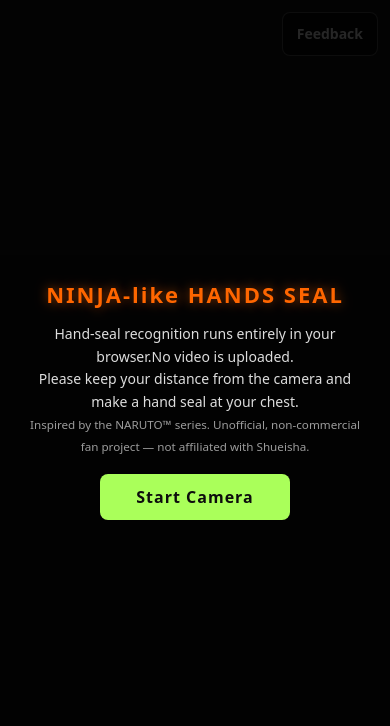
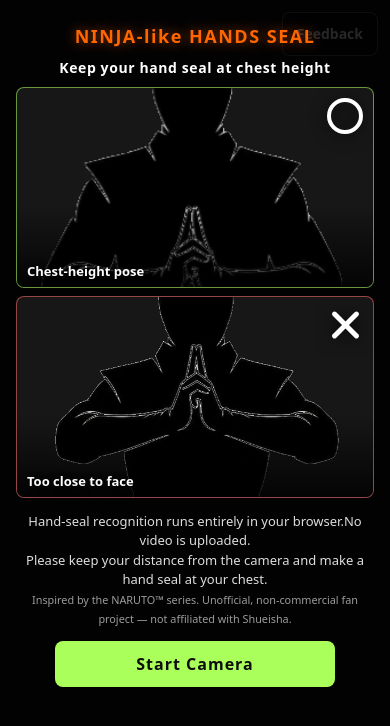
Before and after one commit to K5-DoM/Ninja-like_hands_seal, a website built with Vite: page index.html in a window 390 px wide. Built offline with nearby package versions, Linux system fonts and the light colour scheme; files whose address does not match are found by name; what onnxruntime-web would draw is missing.

Commit message:
注意書き（胸でして）を追加

```diff
--- a/index.html
+++ b/index.html
@@ -101,6 +101,7 @@
     #overlay.hidden { opacity: 0; pointer-events: none; }
     #overlay__inner {
       text-align: center;
+      width: min(960px, 100%);
       padding: max(24px, env(safe-area-inset-top)) 24px max(24px, env(safe-area-inset-bottom));
     }
     #feedback {
@@ -134,9 +135,98 @@
     #overlay h1 {
       font-size: 22px; letter-spacing: 2px;
       color: #FF6600; text-shadow: 0 0 12px rgba(255,102,0,0.6);
-      margin-bottom: 14px;
+      margin-bottom: 12px;
     }
     #overlay p { font-size: 14px; line-height: 1.6; color: #ddd; margin-bottom: 16px; }
+    #overlay__desc {
+      max-width: 700px;
+      margin-left: auto;
+      margin-right: auto;
+    }
+    #overlay__pose-guide {
+      width: min(640px, calc(100vw - 48px));
+      margin: 0 auto 16px;
+    }
+    .overlay__pose-title {
+      margin-bottom: 10px;
+      color: #fff;
+      font-size: 15px;
+      font-weight: 800;
+      letter-spacing: 0.6px;
+    }
+    .overlay__pose-grid {
+      display: grid;
+      grid-template-columns: repeat(2, minmax(0, 1fr));
+      gap: 10px;
+    }
+    .overlay__pose-card {
+      position: relative;
+      overflow: hidden;
+      min-height: 0;
+      aspect-ratio: 4 / 3;
+      border: 1px solid rgba(255,255,255,0.22);
+      border-radius: 8px;
+      background: #171717;
+    }
+    .overlay__pose-card--false {
+      border-color: rgba(255,110,110,0.55);
+    }
+    .overlay__pose-card--correct {
+      border-color: rgba(170,255,90,0.55);
+    }
+    .overlay__pose-card img {
+      width: 100%;
+      height: 100%;
+      display: block;
+      object-fit: cover;
+    }
+    .overlay__pose-card::after {
+      content: "";
+      position: absolute;
+      inset: auto 0 0;
+      height: 42%;
+      background: linear-gradient(180deg, transparent, rgba(0,0,0,0.82));
+      pointer-events: none;
+    }
+    .overlay__pose-label {
+      position: absolute;
+      left: 10px;
+      right: 10px;
+      bottom: 8px;
+      z-index: 1;
+      color: #fff;
+      font-size: 13px;
+      font-weight: 800;
+      line-height: 1.25;
+      text-align: left;
+      text-shadow: 0 2px 8px rgba(0,0,0,0.85);
+    }
+    .overlay__pose-mark {
+      position: absolute;
+      top: 10px;
+      right: 10px;
+      z-index: 1;
+      width: 44px;
+      height: 44px;
+      filter: drop-shadow(0 2px 8px rgba(0,0,0,0.8));
+    }
+    .overlay__pose-mark--circle {
+      border: 5px solid #fff;
+      border-radius: 50%;
+    }
+    .overlay__pose-mark--cross::before,
+    .overlay__pose-mark--cross::after {
+      content: "";
+      position: absolute;
+      top: 0;
+      left: 19px;
+      width: 6px;
+      height: 44px;
+      border-radius: 999px;
+      background: #fff;
+    }
+    .overlay__pose-mark--cross::before { transform: rotate(45deg); }
+    .overlay__pose-mark--cross::after { transform: rotate(-45deg); }
     #start {
       padding: 12px 36px; font: inherit; font-weight: 700;
       background: #AAFF5A; color: #0d0d0d;
@@ -160,6 +250,58 @@
       font-size: 14px; letter-spacing: 2px; color: #fff;
     }
     #overlay__loading.hidden { display: none; }
+    @media (max-width: 640px), (max-aspect-ratio: 3/4) {
+      #overlay {
+        align-items: flex-start;
+        overflow-y: auto;
+      }
+      #overlay__inner {
+        padding-left: max(16px, env(safe-area-inset-left));
+        padding-right: max(16px, env(safe-area-inset-right));
+      }
+      #overlay h1 {
+        font-size: 18px;
+        letter-spacing: 1.5px;
+        margin-bottom: 10px;
+      }
+      #overlay p {
+        font-size: 13px;
+        line-height: 1.5;
+        margin-bottom: 12px;
+      }
+      #overlay__pose-guide {
+        width: min(360px, 100%);
+        margin-bottom: 14px;
+      }
+      .overlay__pose-title {
+        font-size: 14px;
+      }
+      .overlay__pose-grid {
+        grid-template-columns: 1fr;
+        gap: 8px;
+      }
+      .overlay__pose-card {
+        aspect-ratio: 16 / 9;
+      }
+      .overlay__pose-card--correct { order: -1; }
+      .overlay__pose-mark {
+        width: 36px;
+        height: 36px;
+      }
+      .overlay__pose-mark--circle {
+        border-width: 4px;
+      }
+      .overlay__pose-mark--cross::before,
+      .overlay__pose-mark--cross::after {
+        left: 16px;
+        width: 5px;
+        height: 36px;
+      }
+      #start {
+        width: min(280px, 100%);
+        min-height: 44px;
+      }
+    }
 
     #flash {
       position: fixed;
@@ -253,6 +395,21 @@
   <div id="overlay">
     <div id="overlay__inner">
       <h1>NINJA-like HANDS SEAL</h1>
+      <div id="overlay__pose-guide" aria-label="Hand position guide">
+        <div class="overlay__pose-title">Keep your hand seal at chest height</div>
+        <div class="overlay__pose-grid">
+          <figure class="overlay__pose-card overlay__pose-card--false" aria-label="Incorrect hand position">
+            <img src="/assets/effects/mouse_hands_false.png" alt="Hands held too close to your face" />
+            <span class="overlay__pose-mark overlay__pose-mark--cross" aria-hidden="true"></span>
+            <figcaption class="overlay__pose-label">Too close to face</figcaption>
+          </figure>
+          <figure class="overlay__pose-card overlay__pose-card--correct" aria-label="Correct hand position">
+            <img src="/assets/effects/chest_hands_correct.png" alt="Hands held at chest height" />
+            <span class="overlay__pose-mark overlay__pose-mark--circle" aria-hidden="true"></span>
+            <figcaption class="overlay__pose-label">Chest-height pose</figcaption>
+          </figure>
+        </div>
+      </div>
       <p id="overlay__desc">
         Hand-seal recognition runs entirely in your browser.No video is uploaded.<br/>
         Please keep your distance from the camera and make a hand seal at your chest.<br/>
--- a/src/main.ts
+++ b/src/main.ts
@@ -46,11 +46,13 @@ async function run(): Promise<void> {
   const chakraCanvas  = document.getElementById("chakra") as HTMLCanvasElement;
   const ctrlHost      = document.getElementById("controls") as HTMLDivElement;
 
-  const descEl    = document.getElementById("overlay__desc")    as HTMLParagraphElement;
-  const loadingEl = document.getElementById("overlay__loading") as HTMLDivElement;
+  const descEl       = document.getElementById("overlay__desc")       as HTMLParagraphElement;
+  const poseGuideEl  = document.getElementById("overlay__pose-guide") as HTMLDivElement;
+  const loadingEl    = document.getElementById("overlay__loading")    as HTMLDivElement;
 
   startBtn.style.display = "none";
   descEl.style.display = "none";
+  poseGuideEl.style.display = "none";
   loadingEl.classList.remove("hidden");
   errEl.textContent = "";
 
@@ -58,6 +60,7 @@ async function run(): Promise<void> {
     loadingEl.classList.add("hidden");
     startBtn.style.display = "";
     descEl.style.display = "";
+    poseGuideEl.style.display = "";
     startBtn.disabled = false;
     startBtn.textContent = "Start Camera";
   };
```
Also changed, not shown: tests/start-overlay.test.ts (added, +24 -0 lines), public/assets/effects/chest_hands_correct.png (added), public/assets/effects/mouse_hands_false.png (added).
